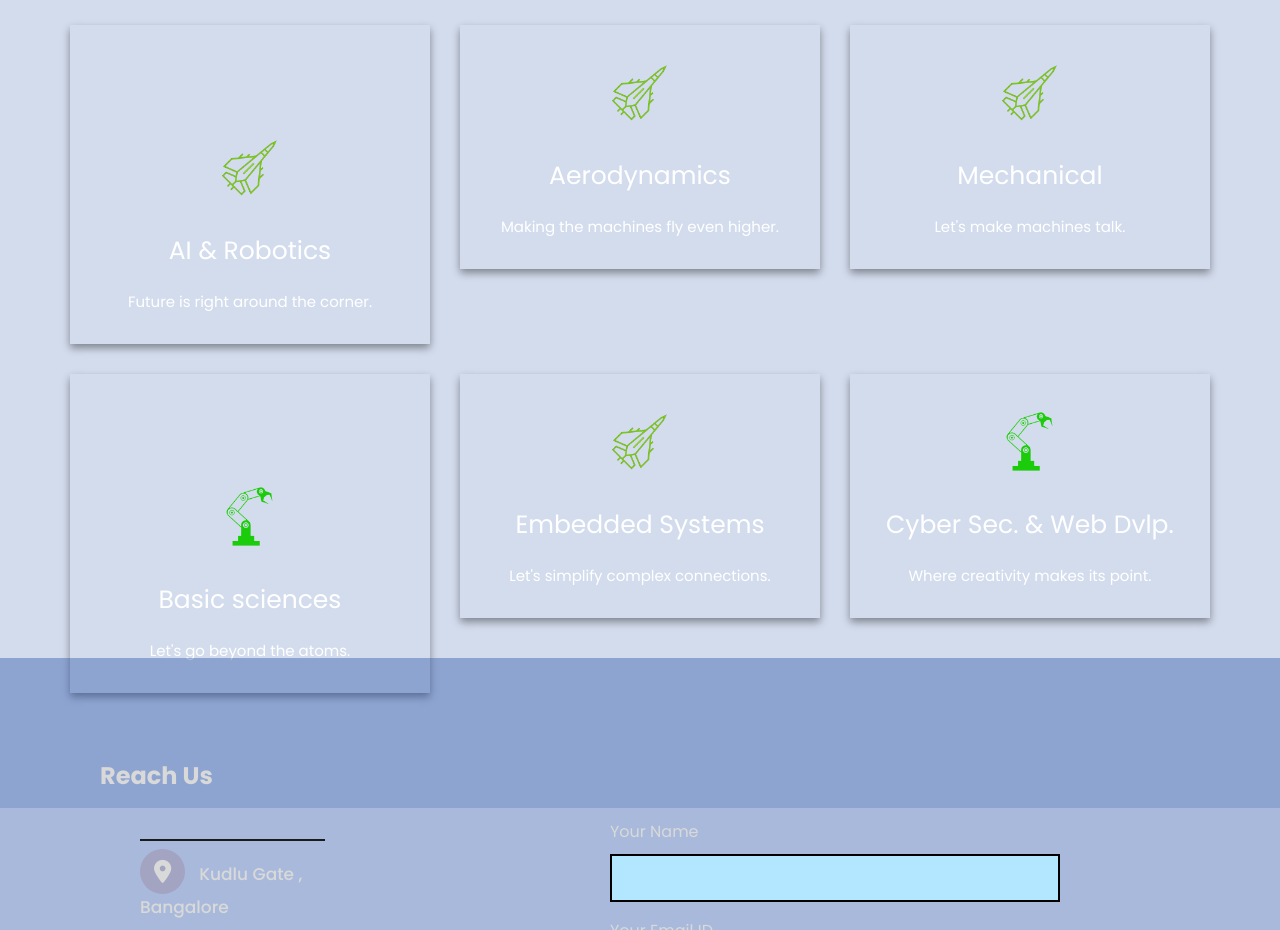
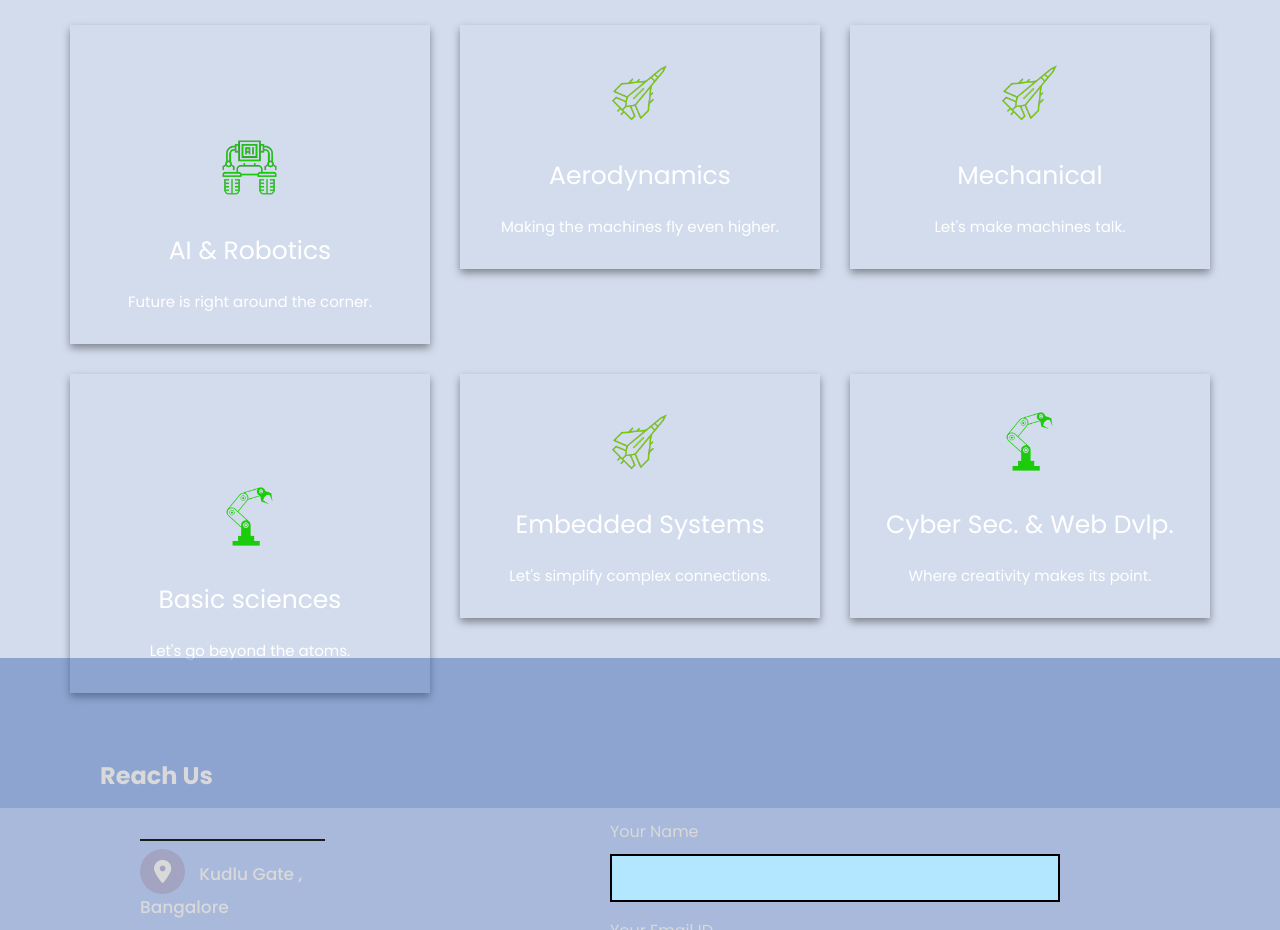
Before and after one commit to shreya121-pi/dsu_project_website, a plain HTML site: page index.html in a window 1280 px wide. Shown: the part 820-1750 px from the top of the page. Drawn offline with Linux system fonts and the light colour scheme; some icons are missing.

Commit message:
Update index.html

```diff
--- a/index.html
+++ b/index.html
@@ -58,7 +58,7 @@
           <div class="box">
             <div class="inner">
               <div class="icon"><i class="fa-solid fa-brain-circuit"></i></div>
-<img src="images/aero.png" height="75px" width="75px">
+<img src="images/ai.png" height="75px" width="75px">
   <h3>AI & Robotics</h3>
               <p>Future is right around the corner.</p>
             </div>
```
